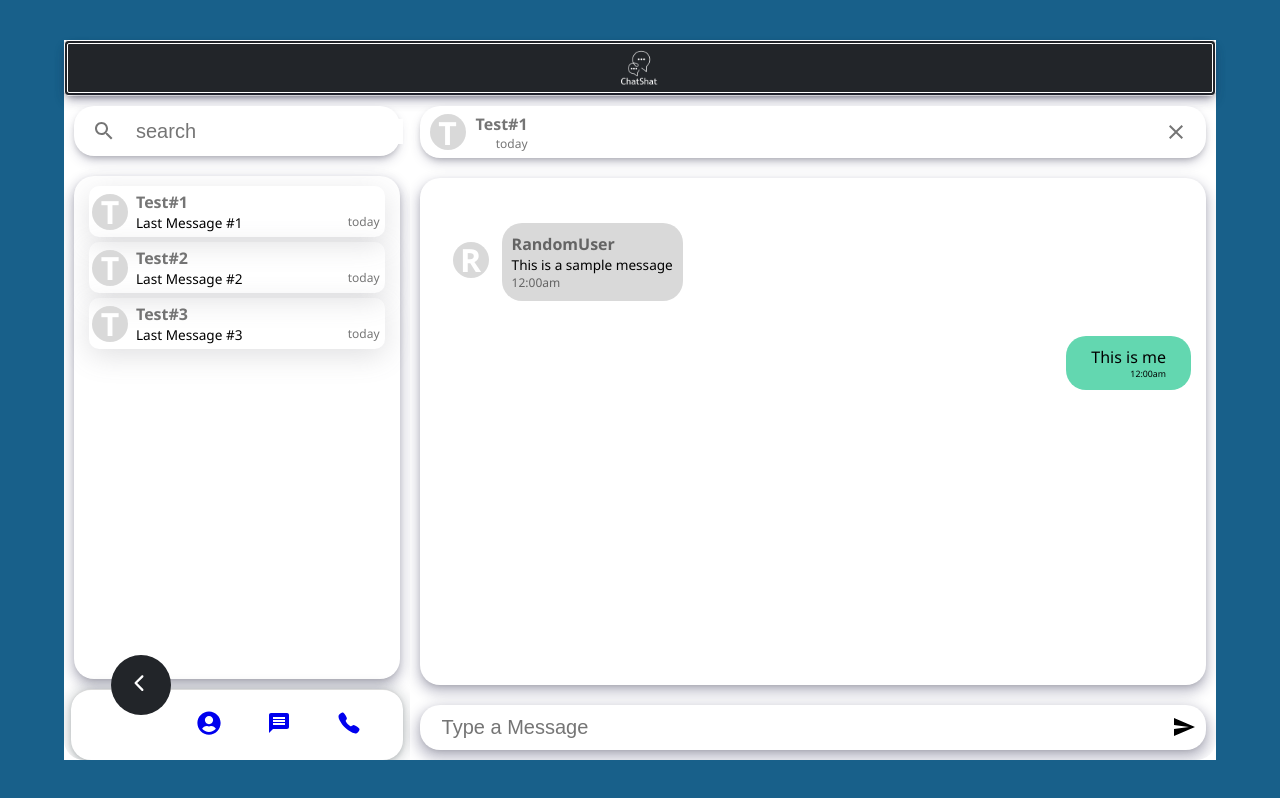
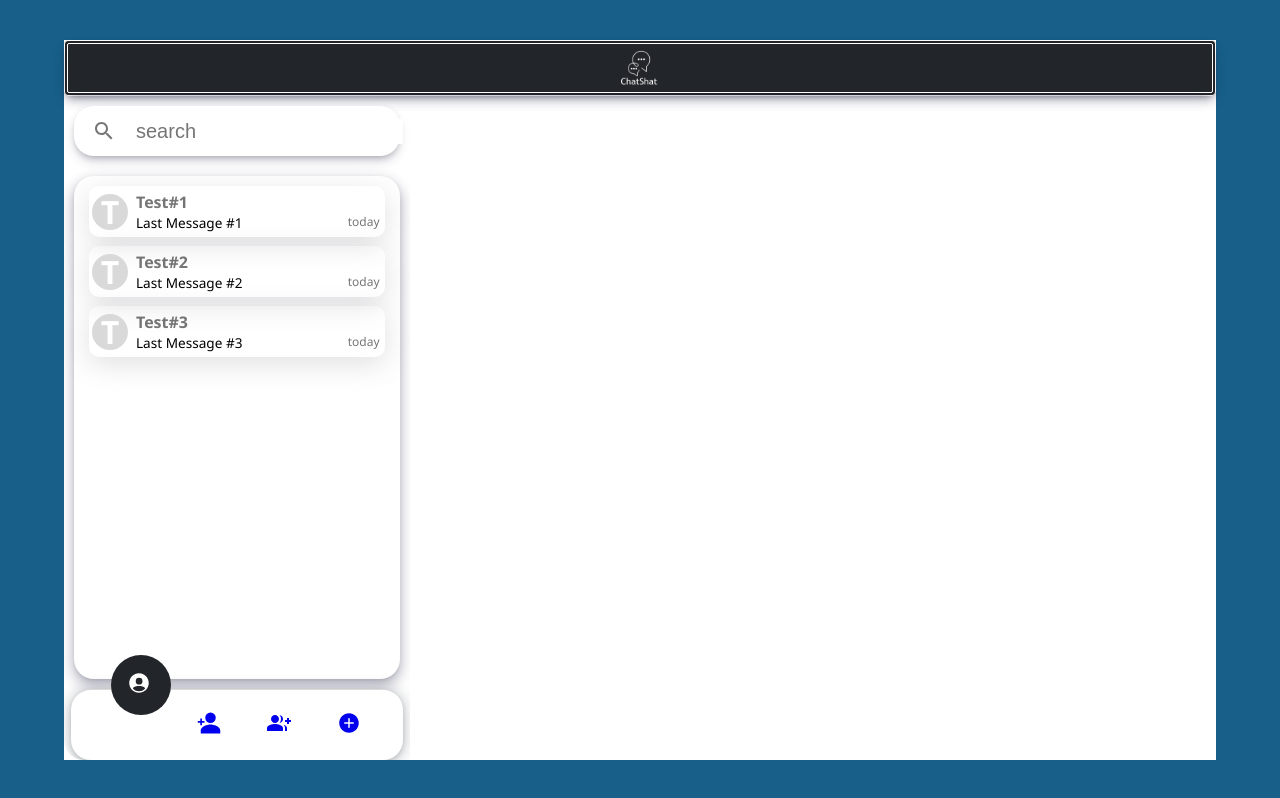
Before and after one commit to PranayDubey272/ChatShat, a React (Vite) app in the folder frontend/chatShat/: page /app in a window 1280 px wide. Built offline with nearby package versions, Linux system fonts and the light colour scheme.

Commit message:
routing functionality added

```diff
--- a/frontend/chatShat/src/App.jsx
+++ b/frontend/chatShat/src/App.jsx
@@ -2,13 +2,31 @@ import { useState } from 'react'
 import './App.css'
 import MainContainer from './Components/MainContainer'
 import Login from './Components/Login'
+import {Routes,Route} from "react-router-dom";
+import Welcome from './Components/Welcome';
+import ChatArea from './Components/ChatArea';
+import Users from './Components/Users';
+import CreateGroups from './Components/CreateGroups';
+import Groups from './Components/Groups';
 function App() {
 
   return (
     <>
       <div className="App">
-      <MainContainer/>
-      {/* <Login/> */}
+{/*
+      <Login/>
+      <MainContainer/> */}
+      <Routes>
+        <Route path="/" element={<Login/>}/>
+        <Route path='app' element={<MainContainer/>}>
+          <Route path='welcome' element={<Welcome/>}></Route>
+          <Route path='chat' element={<ChatArea/>}></Route>
+          <Route path='user' element={<Users/>}></Route>
+          <Route path='groups' element={<Groups/>}></Route>
+
+          <Route path='create-groups' element={<CreateGroups/>}></Route>
+          </Route>
+      </Routes>
       </div>
     </>
   )
--- a/frontend/chatShat/src/Components/ChatArea.jsx
+++ b/frontend/chatShat/src/Components/ChatArea.jsx
@@ -1,11 +1,30 @@
 import React from 'react';
 import './myStyles.css';
+import { useState } from 'react';
 import { IconButton } from "@mui/material";
 import SendIcon from '@mui/icons-material/Send';
 import CloseIcon from '@mui/icons-material/Close';
 import MessageOthers from './MessageOthers';
 import MessageSelf from './MessageSelf';
-function ChatArea({props}) {
+function ChatArea() {
+  const [conversations,setConversation]=useState([
+    {
+      name:"Test#1",
+      lastMessage:"Last Message #1",
+      timeStamp:"today",
+    },
+    {
+      name:"Test#2",
+      lastMessage:"Last Message #2",
+      timeStamp:"today",
+    },
+    {
+      name:"Test#3",
+      lastMessage:"Last Message #3",
+      timeStamp:"today",
+    },
+  ]);
+  var props=conversations[0];
   return (
     <div className='chatArea-container'>
       <div className="chatArea-header">
--- a/frontend/chatShat/src/Components/ConversationItem.jsx
+++ b/frontend/chatShat/src/Components/ConversationItem.jsx
@@ -1,8 +1,11 @@
 import React from 'react'
 import './myStyles.css';
+import {useNavigate} from "react-router-dom";
 function ConversationItem({props}) {
+  const navigate=useNavigate();
+
   return (
-    <div className="conversation-container">
+    <div className="conversation-container" onClick={()=>{navigate('chat');}}>
       <p className="con-icon">{props.name[0]}</p>
       <p className="con-title">{props.name}</p>
       <p className='con-lastMessage'>{props.lastMessage}</p>
--- a/frontend/chatShat/src/Components/MainContainer.jsx
+++ b/frontend/chatShat/src/Components/MainContainer.jsx
@@ -2,27 +2,12 @@ import React,{useState} from "react";
 import './myStyles.css';
 import Sidebar from "./Sidebar";
 import ChatArea from "./ChatArea";
-import Users_Group from "./Users_Groups";
+import Users_Group from "./Users";
 import Welcome from "./Welcome";
 import CreateGroup from "./CreateGroups"
+import {Outlet} from "react-router-dom";
 function MainContainer(){
-  const [conversations,setConversation]=useState([
-    {
-      name:"Test#1",
-      lastMessage:"Last Message #1",
-      timeStamp:"today",
-    },
-    {
-      name:"Test#2",
-      lastMessage:"Last Message #2",
-      timeStamp:"today",
-    },
-    {
-      name:"Test#3",
-      lastMessage:"Last Message #3",
-      timeStamp:"today",
-    },
-  ]);
+
  return (
  <div className="main-container">
  <div className="header">
@@ -32,10 +17,11 @@ function MainContainer(){
  </div>
  <div className="mainwork-container">
  <Sidebar/>
+ <Outlet/>
  {/* <CreateGroup/> */}
  {/* <Welcome/> */}
  {/* <Users_Group/> */}
- <ChatArea props={conversations[0]}/>
+ {/* <ChatArea props={conversations[0]}/> */}
 
  </div>
 
--- a/frontend/chatShat/src/Components/Navigation.jsx
+++ b/frontend/chatShat/src/Components/Navigation.jsx
@@ -1,10 +1,14 @@
 import { useState } from 'react';
 import './Navigation.css';
-import { IoIosArrowBack } from "react-icons/io";
+import { MdGroupAdd } from "react-icons/md";
+import { IoIosAddCircle } from "react-icons/io";
+import { IoPersonCircleSharp } from "react-icons/io5";
 import { PiDotsThreeOutlineVerticalDuotone } from "react-icons/pi";
+import { MdNightlight } from "react-icons/md";
+import { IoPersonAddSharp } from "react-icons/io5";
 import { IoCall } from "react-icons/io5";
 import { MdMessage } from "react-icons/md";
-import { FaUserCircle } from "react-icons/fa";
+
 
 function Navigation() {
   const [activeIndex, setActiveIndex] = useState(0);
@@ -19,27 +23,27 @@ function Navigation() {
         <ul>
           <li className={`list ${activeIndex === 0 ? 'active' : ''}`} onMouseEnter={() => handleHover(0)}>
             <a href="#">
-              <span className="icon"> <IoIosArrowBack /></span> {/* Arrow back icon */}
+              <span className="icon"><IoPersonCircleSharp/> </span> {/* Arrow back icon */}
             </a>
           </li>
           <li className={`list ${activeIndex === 1 ? 'active' : ''}`} onMouseEnter={() => handleHover(1)}>
-            <a href="#">
-              <span className="icon"> <FaUserCircle /></span> {/* Profile icon */}
+            <a href="/app/user">
+              <span className="icon"><IoPersonAddSharp/></span> {/* Profile icon */}
             </a>
           </li>
           <li className={`list ${activeIndex === 2 ? 'active' : ''}`} onMouseEnter={() => handleHover(2)}>
-            <a href="#">
-              <span className="icon"><MdMessage /></span>
+            <a href="/app/groups">
+              <span className="icon"><MdGroupAdd /></span>
             </a>
           </li>
           <li className={`list ${activeIndex === 3 ? 'active' : ''}`} onMouseEnter={() => handleHover(3)}>
-            <a href="#">
-              <span className="icon"><IoCall /></span>
+            <a href="/app/create-groups">
+              <span className="icon"><IoIosAddCircle /></span>
             </a>
           </li>
           <li className={`list ${activeIndex === 4 ? 'active' : ''}`} onMouseEnter={() => handleHover(4)}>
             <a href="#">
-              <span className="icon"><PiDotsThreeOutlineVerticalDuotone />
+              <span className="icon"><MdNightlight />
               </span>
             </a>
           </li>
--- a/frontend/chatShat/src/Components/Sidebar.jsx
+++ b/frontend/chatShat/src/Components/Sidebar.jsx
@@ -7,6 +7,7 @@ import ConversationItem from './ConversationItem';
 import "./myStyles.css";
 
 function Sidebar() {
+
   const [conversations,setConversation]=useState([
     {
       name:"Test#1",
@@ -36,7 +37,7 @@ function Sidebar() {
       <div className="sb-conversation">
         {
           conversations.map((conversation)=>{
-            return <ConversationItem props={conversation} key={conversation.name}/>
+            return <ConversationItem props={conversation} key={conversation.name} />
 
           })
         }
--- a/frontend/chatShat/src/Components/myStyles.css
+++ b/frontend/chatShat/src/Components/myStyles.css
@@ -76,7 +76,10 @@
   column-gap: 10px;
   padding: 5px;
   margin: 5px;
+  margin-bottom: 9px;
   border-radius: 10px;
+  cursor: pointer;
+  transition-duration: 0.5s;
 }
 .conversations-container{
   display: grid;
@@ -86,6 +89,9 @@
   padding: 5px;
   margin: 5px;
   border-radius: 10px;
+}
+.conversation-container:hover{
+  background-color: #d9d9d9;
 }
 .con-icon{
   grid-area: 1/1/3/2;
--- a/frontend/chatShat/src/main.jsx
+++ b/frontend/chatShat/src/main.jsx
@@ -1,9 +1,11 @@
 import React from 'react'
 import ReactDOM from 'react-dom/client'
 import App from './App.jsx'
-
+import {BrowserRouter} from "react-router-dom";
 ReactDOM.createRoot(document.getElementById('root')).render(
   <React.StrictMode>
+    <BrowserRouter>
     <App />
+    </BrowserRouter>
   </React.StrictMode>,
 )
```
